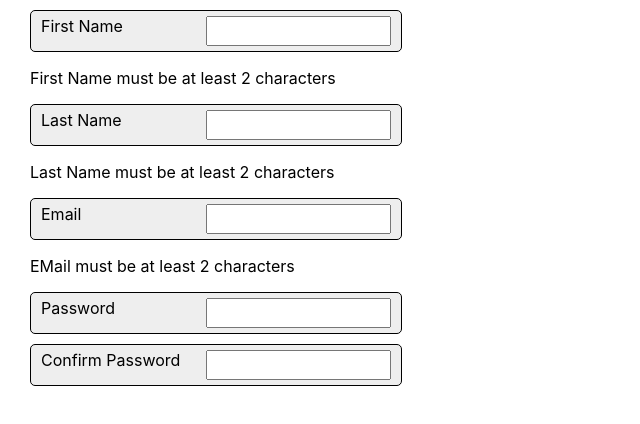
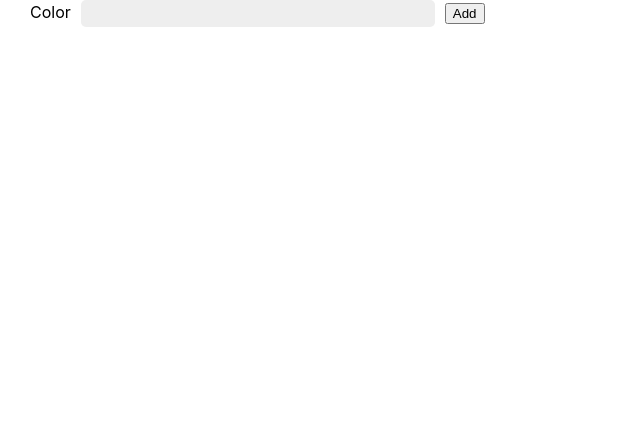
Before and after one commit to evelynyhkim/MERN, a React (Create React App) app in the folder React/my-app/: page / in a window 1280 px wide. Shown: the top 424 px of the page, without its empty margins (0-640 px from the left). Built offline with nearby package versions, Linux system fonts and the light colour scheme.

Commit message:
box generator code

```diff
--- a/React/my-app/src/App.js
+++ b/React/my-app/src/App.js
@@ -1,18 +1,19 @@
 import "./App.css"
-//import Person from "./components/Person"
-import Form from "./components/Form"
+import React, {useState} from "react"
+import DisplayBoxes from "./components/DisplayBoxes"
+import BoxForm from "./components/BoxForm"
 
 function App() {
-	/*var people = [
-		{lastName: "Doe", firstName: "Jane", age: 45, hairColor: "Black"},
-		{lastName: "Smith", firstName: "John", age: 88, hairColor: "Brown"},
-		// {lastName: "Fillmore", firstName: "Millard", age: 50, hairColor: "Brown"},
-		// {lastName: "Smith", firstName: "Maria", age: 62, hairColor: "Brown"},
-	]*/
+	const [boxes, setBoxes] = useState([])
+
+	function handleBoxSubmit(arr) {
+		setBoxes(arr)
+	}
 
 	return (
-		<div class="App">
-			<Form />
+		<div className="App">
+			<BoxForm boxes={boxes} handleSubmit={handleBoxSubmit} />
+			<DisplayBoxes boxes={boxes} />
 		</div>
 	)
 }
--- /dev/null
+++ b/React/my-app/src/components/BoxForm.js
@@ -0,0 +1,24 @@
+import React from "react"
+import styles from "./BoxForm.module.css"
+
+function BoxForm({boxes, handleSubmit}) {
+	return (
+		<form>
+			<label htmlFor="color" style={{marginRight: "10px"}}>
+				Color
+			</label>
+			<input type="text" id="color" className={styles.textInput} />
+			<input
+				type="submit"
+				value="Add"
+				onClick={(e) => {
+					e.preventDefault()
+					const el = document.getElementById("color")
+					handleSubmit([...boxes, el.value])
+					el.value = ""
+				}}
+			/>
+		</form>
+	)
+}
+export default BoxForm
--- /dev/null
+++ b/React/my-app/src/components/BoxForm.module.css
@@ -0,0 +1,8 @@
+.textInput {
+	width: 350px;
+	background-color: #eee;
+	border-radius: 5px;
+	border: none;
+	height: 25px;
+	margin-right: 10px;
+}
--- /dev/null
+++ b/React/my-app/src/components/DisplayBoxes.js
@@ -0,0 +1,16 @@
+import React from "react"
+import styles from "./DisplayBoxes.module.css"
+
+function DisplayBoxes({boxes}) {
+	//console.log("boxes are " + typeof boxes)
+	return (
+		<div className={styles.boxContainer}>
+			{boxes.map(function (box, index) {
+				//console.log("this box is " + box)
+				return <div className={styles.boxes} style={{backgroundColor: box}} key={index}></div>
+			})}
+		</div>
+	) //style={{backgroundColor: box}}
+}
+
+export default DisplayBoxes
--- /dev/null
+++ b/React/my-app/src/components/DisplayBoxes.module.css
@@ -0,0 +1,10 @@
+.boxContainer {
+	display: flex;
+	flex-wrap: wrap;
+}
+.boxes {
+	width: 250px;
+	height: 250px;
+	margin: 10px;
+	/*border: 1px black solid;*/
+}
```
